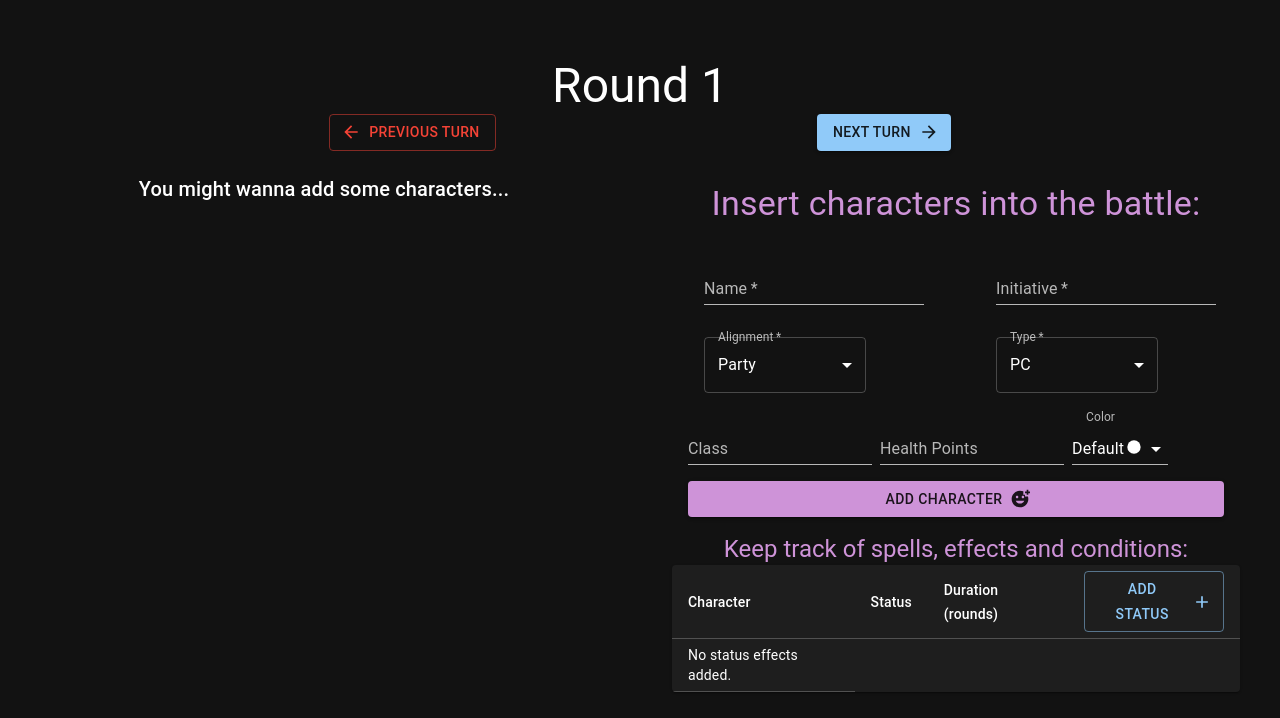
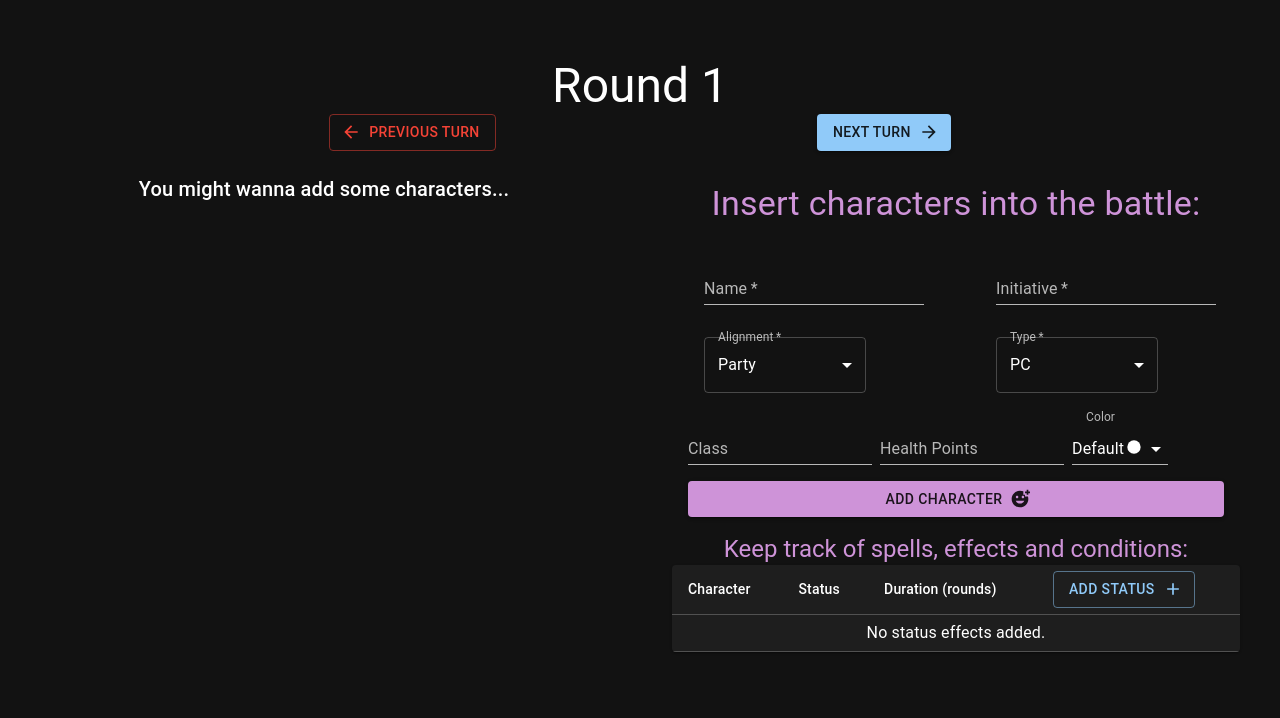
Before and after one commit to StefMTP/encounter-initiative-tracker, a React (Create React App) app: page / in a window 1280 px wide. Shown: the top 718 px of the page. Built offline with nearby package versions, Linux system fonts and the light colour scheme.

Commit message:
empty statuses message spans all columns

```diff
--- a/src/components/Status/PlayerStatusesTable.tsx
+++ b/src/components/Status/PlayerStatusesTable.tsx
@@ -7,6 +7,7 @@ import {
   TableCell,
   TableBody,
   Button,
+  Typography,
 } from "@mui/material";
 import AddIcon from "@mui/icons-material/Add";
 import { playerStatus } from "../../types";
@@ -55,7 +56,11 @@ const PlayerStatusesTable = () => {
         <TableBody>
           {playerStatuses.length <= 0 ? (
             <TableRow>
-              <TableCell>No status effects added.</TableCell>
+              <TableCell colSpan={4}>
+                <Typography textAlign="center">
+                  No status effects added.
+                </Typography>
+              </TableCell>
             </TableRow>
           ) : (
             playerStatuses.map((playerStatus) => (
```
